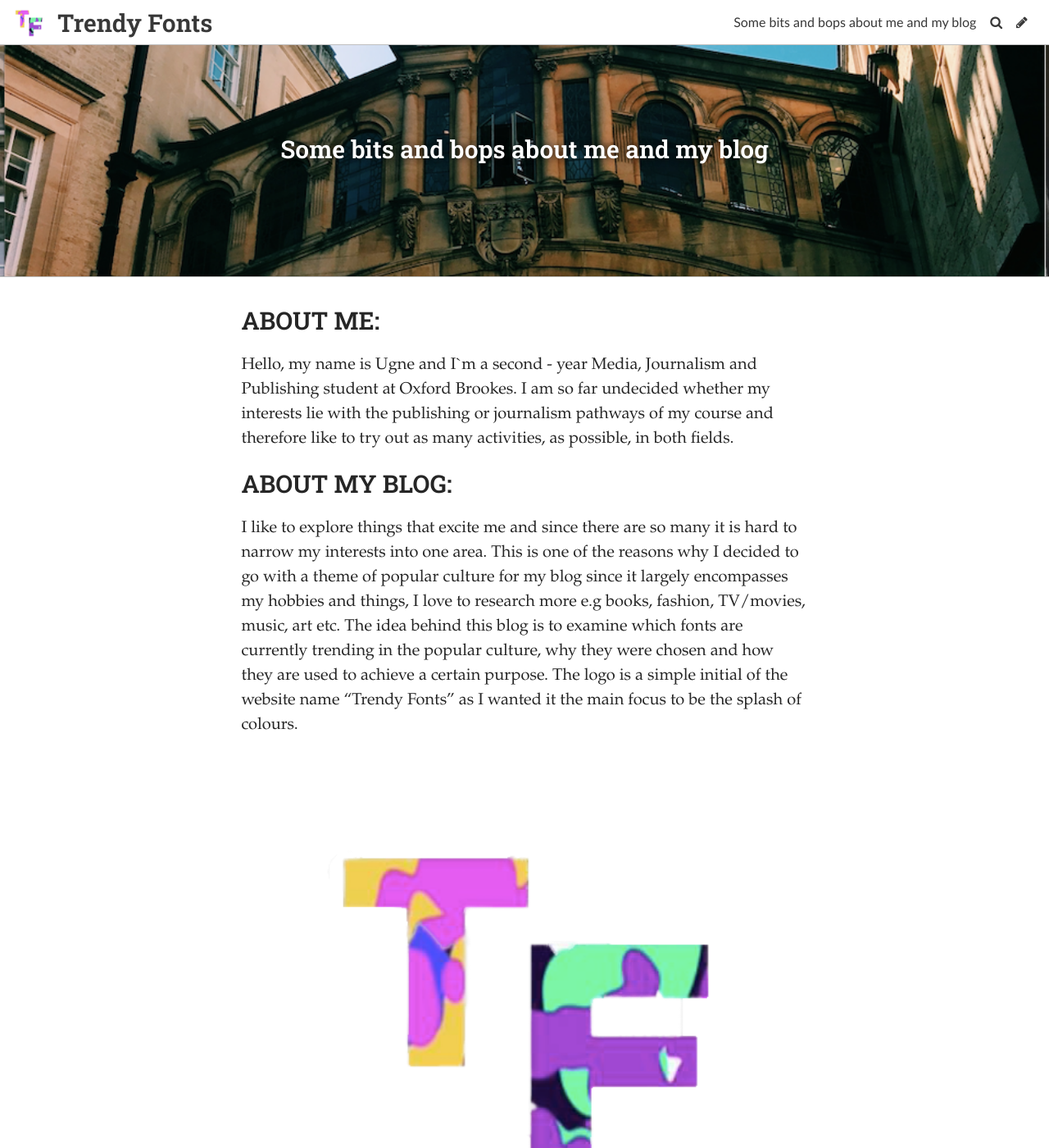
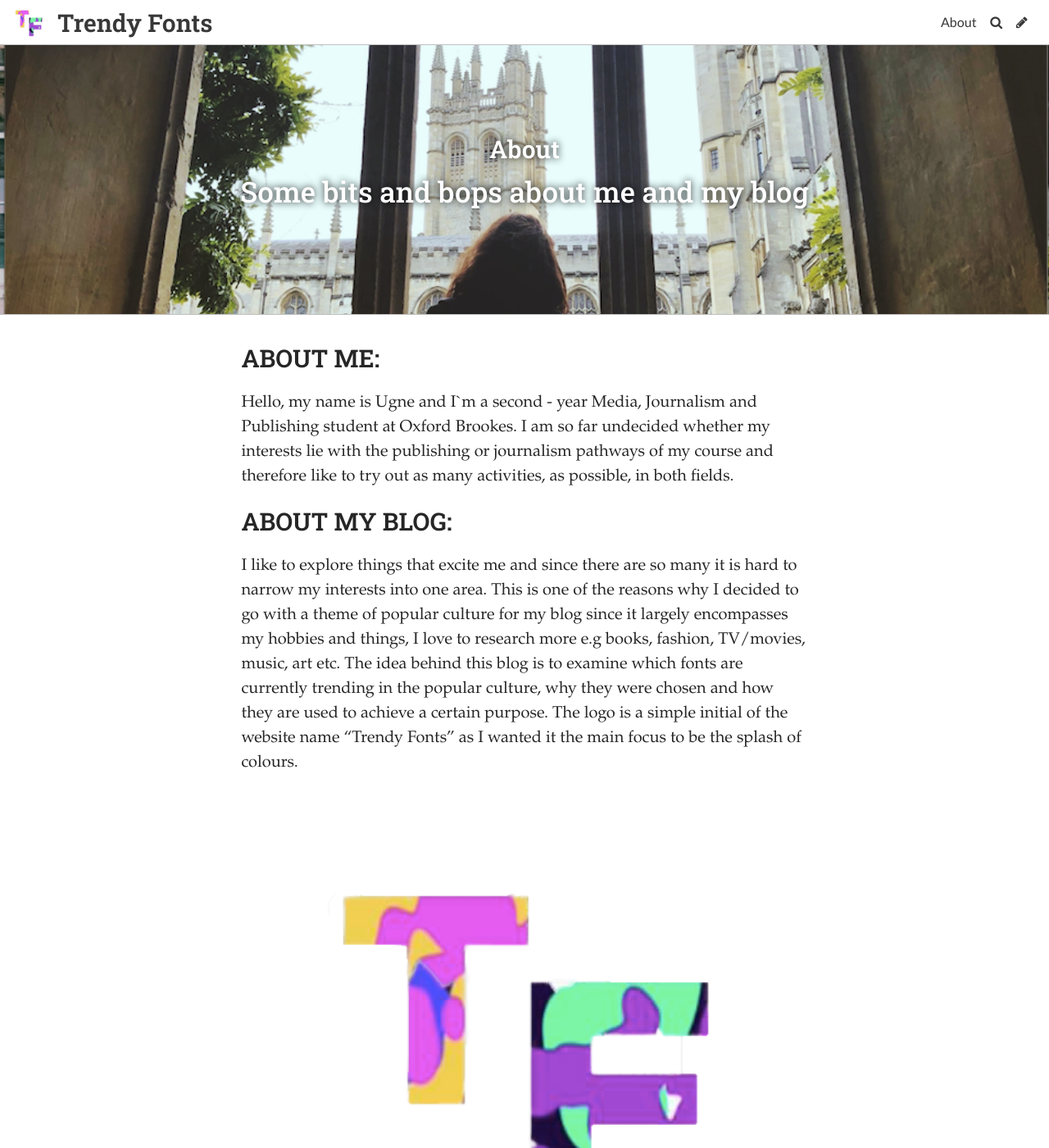
Before and after one commit to Pumpkinhead98/populartypo, a Jekyll site: the page built from pages/about.md, in a window 1280 px wide and 1400 px high. Shown: the whole window at 82% size. Built offline with Jekyll 4.4.1, drawn with Linux system fonts in a browser that asks for light colours; some web fonts are replaced.

Commit message:
Update Page “about”

```diff
--- a/pages/about.md
+++ b/pages/about.md
@@ -1,10 +1,10 @@
 ---
 layout: page
-title: "Some bits and bops about me and my blog "
-subtitle: ""
+title: "About "
+subtitle: "Some bits and bops about me and my blog "
 permalink: /about/
 date: 2020-06-29T15:36:12.231Z
-header_feature_image: ../uploads/skjermbilde-2020-10-04-kl.-16.58.11.png
+header_feature_image: ../uploads/skjermbilde-2020-10-04-kl.-16.57.56.png
 published: true
 tags: null
 description: null
```
Also changed, not shown: uploads/skjermbilde-2020-10-04-kl.-16.57.56.png (added), uploads/skjermbilde-2020-10-04-kl.-16.58.11.png (deleted).
